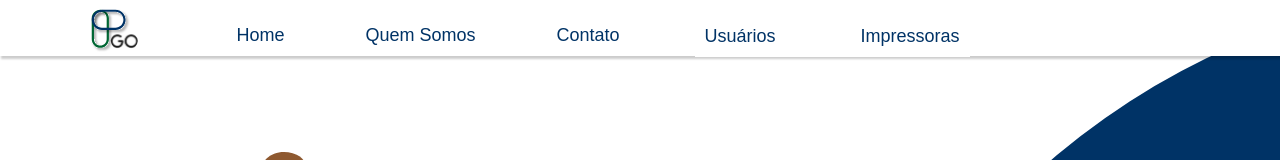
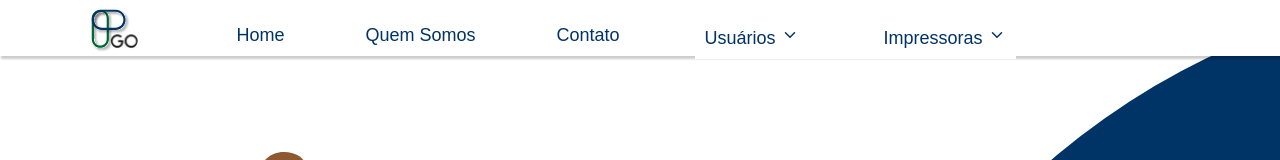
Before and after one commit to fga-eps-mds/2023.2-PrintGo-FrontEnd, a React (Create React App) app: page /cadastro in a window 1280 px wide. Shown: the top 160 px of the page. Built offline with nearby package versions, Linux system fonts and the light colour scheme; no server answers.

Commit message:
:bulb:(#180): adicionando icones na logica de dropdown

```diff
--- a/package.json
+++ b/package.json
@@ -13,6 +13,7 @@
     "react": "^18.2.0",
     "react-dom": "^18.2.0",
     "react-hook-form": "^7.47.0",
+    "react-icons": "^4.11.0",
     "react-router-dom": "^6.17.0",
     "react-scripts": "5.0.1",
     "web-vitals": "^2.1.4",
--- a/src/components/navbar/Navbar.js
+++ b/src/components/navbar/Navbar.js
@@ -1,9 +1,22 @@
-import React from "react";
+import React, { useState } from "react";
 import { Link } from "react-router-dom"; // Importe o Link
 import "../../style/components/navbar.css";
 import logo from "../../assets/logo 3.svg";
 
+import { FiChevronDown } from "react-icons/fi";
+
 const Navbar = () => {
+  const [userDropdownOpen, setUserDropdownOpen] = useState(false);
+  const [printerDropdownOpen, setPrinterDropdownOpen] = useState(false);
+
+  const toggleUserDropdown = () => {
+    setUserDropdownOpen(!userDropdownOpen)
+  }
+
+  const togglePrinterDropdown = () => {
+    setPrinterDropdownOpen(!printerDropdownOpen)
+  }
+
   return (
     <div className="container-navbar">
       <img alt="" src={logo}></img>
@@ -21,22 +34,26 @@ const Navbar = () => {
       </div>
 
       <div className="dropdown-navbar-users">
-        <button className="users-navbar">
-          Usuários
+        <button className="users-navbar" onClick={toggleUserDropdown}>
+          Usuários <FiChevronDown />
+          {userDropdownOpen && (
             <div className="dropdown-users-navbar">
               <Link to="/cadastro">Cadastro de usuário</Link>
               <Link to="#">Edição de usuário</Link>
             </div>
+          )}
         </button>
       </div>
 
       <div className="dropdown-navbar-printers">
-        <button className="printers-navbar">
-          Impressoras
+        <button className="printers-navbar" onClick={togglePrinterDropdown}>
+          Impressoras <FiChevronDown />
+          {printerDropdownOpen && (
             <div className="dropdown-printers-navbar">
               <Link to="#">Cadastro de impressora</Link>
               <Link to="#">Edição de impressora</Link>
             </div>
+          )}
         </button>
       </div>
     </div>
```
Also changed, not shown: 2 other files (tests, documents, lock files or other folders). Lines whose indentation alone changed are shown as unchanged.
